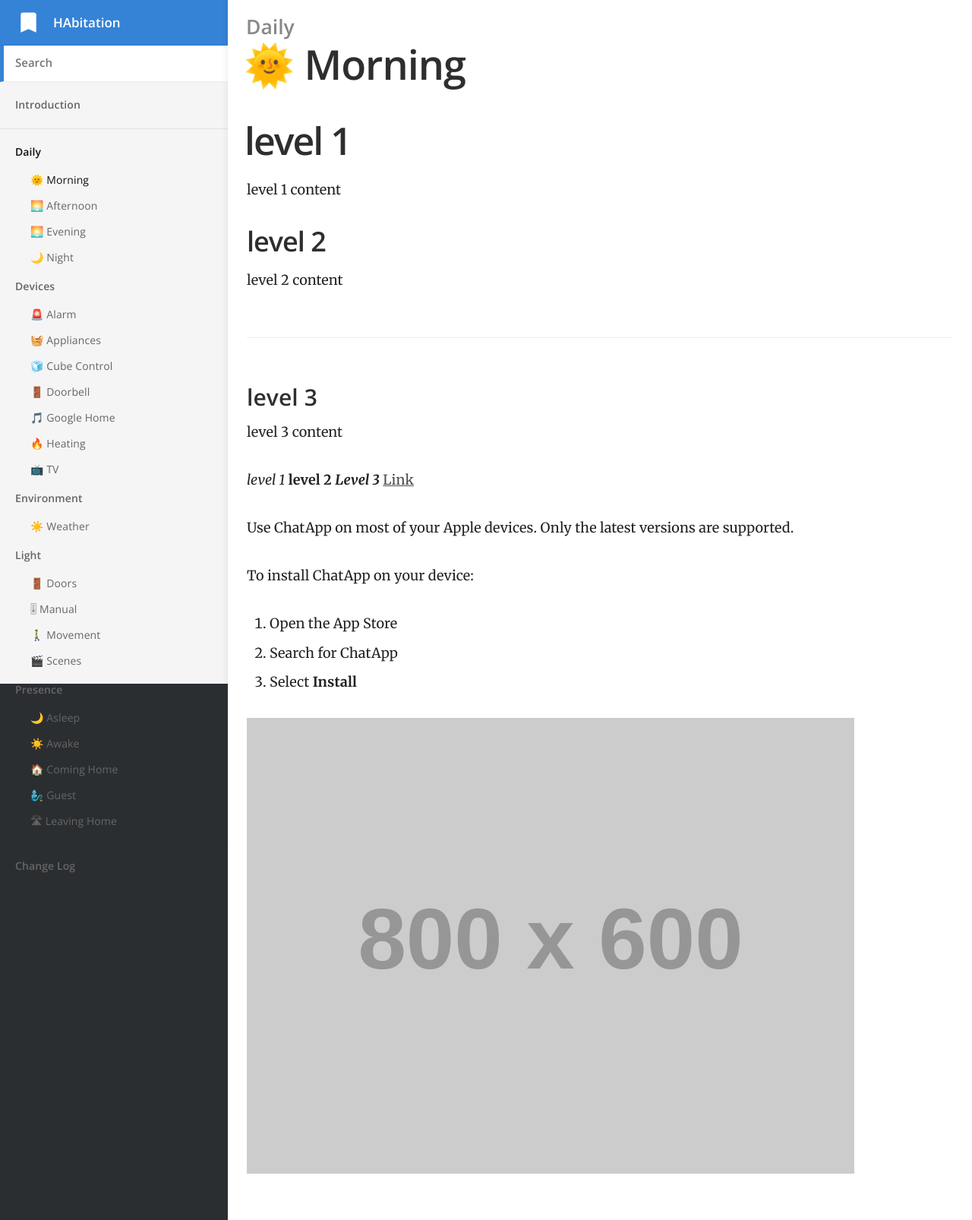
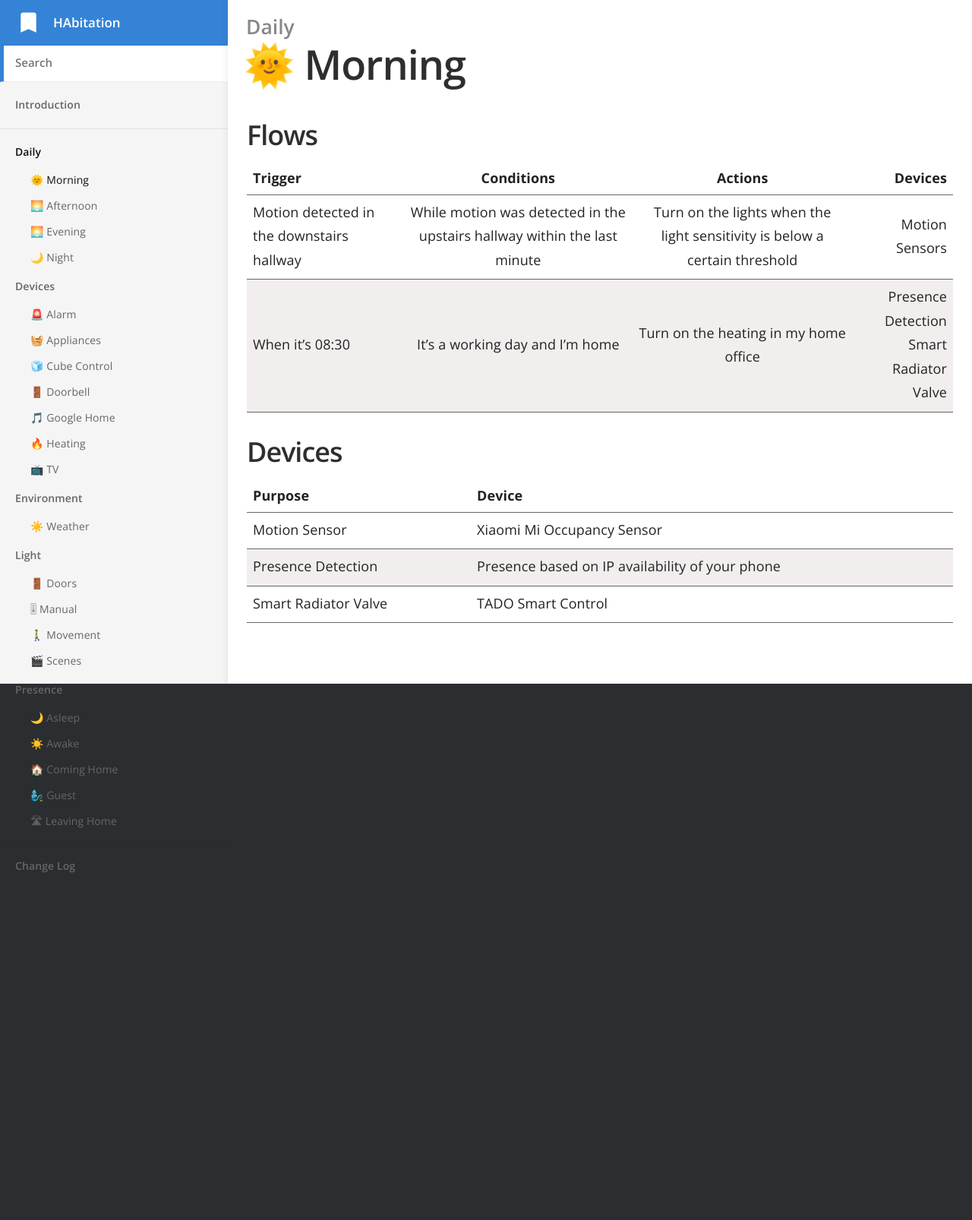
Before and after one commit to HAbitation/habitation.github.io, a Jekyll site: the page built from _docs/daily/morning.md, in a window 1280 px wide. Shown: the whole page at 76% size. Built offline with Jekyll 4.4.1, drawn with Linux system fonts in a browser that asks for light colours; after the commit the page ends 1171 px from its top, so only the background shows below that.

Commit message:
test page

```diff
--- a/_docs/daily/morning.md
+++ b/_docs/daily/morning.md
@@ -4,24 +4,17 @@ category: Daily
 order: 1
 ---
 
-# level 1
-level 1 content
-## level 2
-level 2 content
-### level 3
-level 3 content
+## Flows
 
-*level 1*
-**level 2**
-***Level 3***
-[Link](http://example.com)
+| Trigger       | Conditions    | Actions | Devices |
+|:------------- |:-------------:|:-------:| -------:|
+| Motion detected in the downstairs hallway | While motion was detected in the upstairs hallway within the last minute | Turn on the lights when the light sensitivity is below a certain threshold | Motion Sensors |
+| When it's 08:30 | It's a working day and I'm home | Turn on the heating in my home office | Presence Detection<br> Smart Radiator Valve |
 
-Use ChatApp on most of your Apple devices. Only the latest versions are supported.
+## Devices
 
-To install ChatApp on your device:
-
-1. Open the App Store
-2. Search for ChatApp
-3. Select **Install**
-
-![](//placehold.it/800x600)
+| Purpose | Device |
+|:------- | :----- |
+| Motion Sensor | Xiaomi Mi Occupancy Sensor |
+| Presence Detection | Presence based on IP availability of your phone |
+| Smart Radiator Valve | TADO Smart Control |
--- a/_sass/_tables.scss
+++ b/_sass/_tables.scss
@@ -4,11 +4,11 @@ table {
 }
 
 tr {
-	border-bottom: 1px solid #EEE;
+	border-bottom: 1px solid #666;
 }
 
 tr:nth-child(even) {
-	background: #fcfcfc;
+	background: #f2eeee;
 }
 
 td, th {
--- a/css/main.scss
+++ b/css/main.scss
@@ -6,7 +6,7 @@ sitemap: false
 $baseurl: "{{ site.baseurl }}";
 $body-background-color: #2B2E31;
 
-$content-max-width: 1100px;
+$content-max-width: 1300px;
 $content-color: #222;
 $content-background-color: #fff;
 
```
Also changed, not shown: 6 other files.
